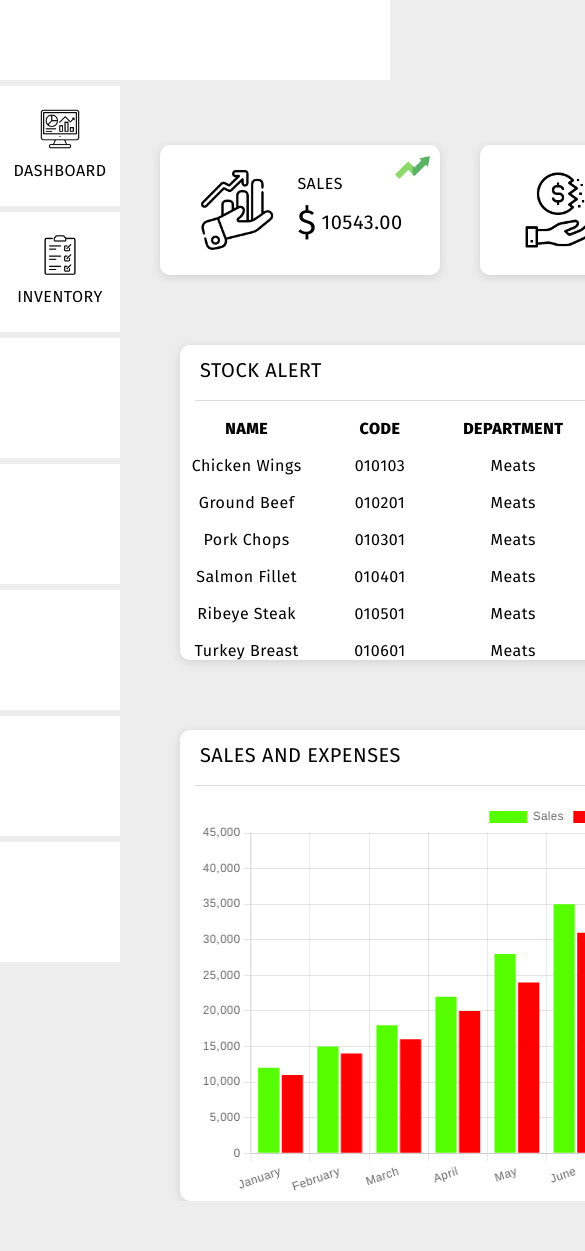
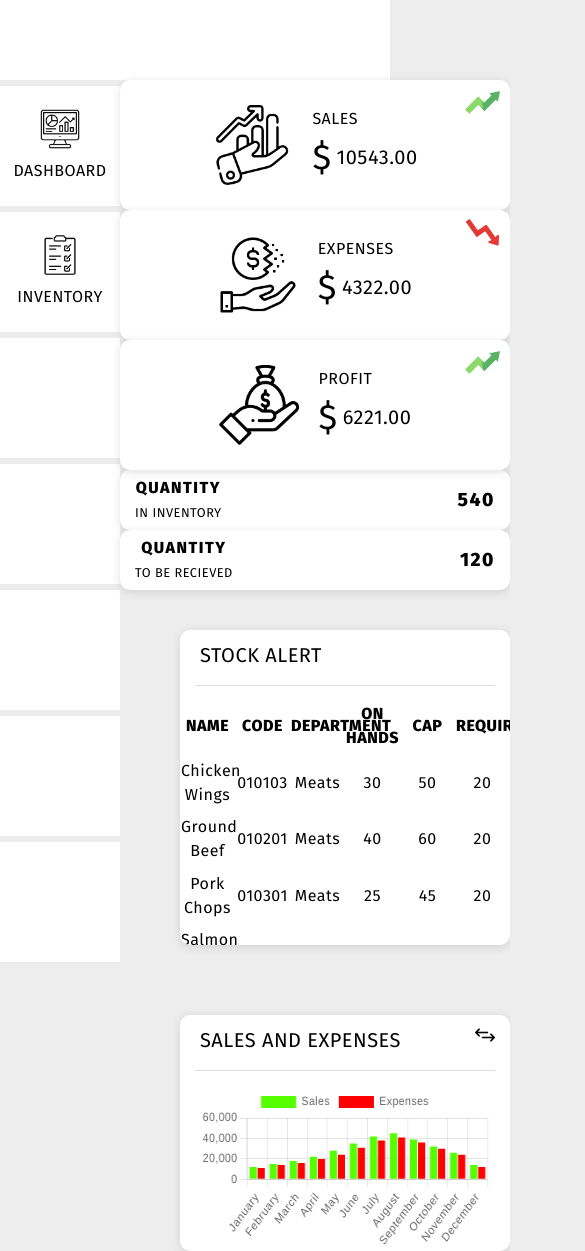
Before and after one commit to navrajkaler996/PrimeInventoryPro, a React (Vite) app in the folder client/: page / in a window 390 px wide. Shown: the top 1251 px of the page, 585 px wide, since content can reach past the window. Before the commit the page ends 1201 px from the top, so only its background shows below. Built offline with nearby package versions, Linux system fonts and the light colour scheme.

Commit message:
responsive for desktop

```diff
--- a/client/index.html
+++ b/client/index.html
@@ -11,11 +11,15 @@
 
     <style>
 
+      html {
+        font-size: 62.5%;
+      }
      body {
       background-color: #EDEDED;
       font-family: 'Fira Sans', sans-serif;
       text-transform: uppercase;
       letter-spacing: .5px;
+      font-size: 1.6rem;
      }
     </style>
   </head>
--- a/client/src/App.tsx
+++ b/client/src/App.tsx
@@ -26,13 +26,13 @@ function App() {
   };
 
   return (
-    <>
+    <div className="max-w-full">
       <Header />
       <div id="content" className="flex flex-row w-[100%]">
         <NavigationMenu navigate={navigate} />
         {switchView()}
       </div>
-    </>
+    </div>
   );
 }
 
--- a/client/src/components/NavigationMenu.tsx
+++ b/client/src/components/NavigationMenu.tsx
@@ -4,45 +4,33 @@ import Inventory from "../assets/inventory.png";
 //Prop interface for NavigationMenuProps
 type NavigationMenuProps = {
   navigate: Function;
-}
+};
 
 //NavigationMenu, react functional component, that accepts 'navigate' function which switchs the view on the home.
-const NavigationMenu:React.FC<NavigationMenuProps> = ({navigate}) => {
-
-    return <div className="flex flex-col">
+const NavigationMenu: React.FC<NavigationMenuProps> = ({ navigate }) => {
+  return (
+    <div className="flex flex-col">
       <div
         id="dashboard"
-          className="flex flex-col justify-center items-center w-120 h-120 bg-white mt-[6px] cursor-pointer hover:bg-primary"
-          onClick={(e) => navigate(e?.currentTarget?.id)}
-          >
-
-            <img src={Dashboard} className="w-[40px] h-40[px]" />
-            <p className="mt-[10px]">Dashboard</p>
+        className="flex flex-col justify-center items-center w-120 h-120 bg-white mt-[.6rem] cursor-pointer hover:bg-primary"
+        onClick={(e) => navigate(e?.currentTarget?.id)}>
+        <img src={Dashboard} className="w-[4rem] h-[4rem]" />
+        <p className="mt-[1rem]">Dashboard</p>
       </div>
       <div
         id="inventory"
-          className="flex flex-col justify-center items-center w-120 h-120 bg-white mt-[6px] cursor-pointer hover:bg-primary"
-          onClick={(e) => navigate(e?.currentTarget?.id)}
-          >
-            <img src={Inventory} className="w-[40px] h-40[px]" />
-            <p className="mt-[10px]">Inventory</p>
+        className="flex flex-col justify-center items-center w-120 h-120 bg-white mt-[.6rem] cursor-pointer hover:bg-primary"
+        onClick={(e) => navigate(e?.currentTarget?.id)}>
+        <img src={Inventory} className="w-[4rem] h-[4rem]" />
+        <p className="mt-[1rem]">Inventory</p>
       </div>
-        <div className="w-120 h-120 bg-white mt-[6px]">
-
+      <div className="w-120 h-120 bg-white mt-[.6rem]"></div>
+      <div className="w-120 h-120 bg-white mt-[.6rem]"></div>
+      <div className="w-120 h-120 bg-white mt-[.6rem]"></div>
+      <div className="w-120 h-120 bg-white mt-[.6rem]"></div>
+      <div className="w-120 h-120 bg-white mt-[.6rem]"></div>
     </div>
-        <div className="w-120 h-120 bg-white mt-[6px]">
-
-        </div>
-        <div className="w-120 h-120 bg-white mt-[6px]">
-
-        </div>
-        <div className="w-120 h-120 bg-white mt-[6px]">
-
-        </div>
-        <div className="w-120 h-120 bg-white mt-[6px]">
-
-        </div>
-    </div>
-}
+  );
+};
 
 export default NavigationMenu;
--- a/client/src/pages/Dashboard/components/Calculations.tsx
+++ b/client/src/pages/Dashboard/components/Calculations.tsx
@@ -14,26 +14,30 @@ const Calculations: React.FC = () => {
   };
 
   return (
-    <div className="flex" id="dashboard__calculations">
+    <div
+      className="grid grid-rows-1 md:grid-cols-[2fr,1fr]"
+      id="dashboard__calculations">
+      <div className="grid lg:grid-rows-1 md:grid-rows-3 lg:grid-cols-3 md:grid-cols-1 gap-x-[5rem] sm:justify-center">
         {calculations?.map((item) => {
           return (
-          <div className="flex justify-center items-center relative w-[280px] h-[130px] bg-white ml-[40px] mt-[65px] rounded-custom shadow-custom">
-            <img src={getImage(item.type)} className="w-[80px] h-[80px]" />
-            <div className="flex flex-col ml-[20px]">
+            <div className="max-w-full flex justify-center items-center relative lg:w-[28rem] md:w-[30rem] sm:w-[28rem] h-[13rem] bg-white lg:ml-[4rem] md:ml-[auto] md:mr-[auto] lg:mt-[6.5rem] md:mt-[5rem] sm:mt-[4rem] rounded-custom shadow-custom">
+              <img src={getImage(item.type)} className="w-[8rem] h-[8rem]" />
+              <div className="flex flex-col ml-[2rem]">
                 <p>{item.type}</p>
-              <p className="flex items-center text-[20px]">
+                <p className="flex items-center text-[2rem]">
                   {" "}
-                <span className="text-[35px] mr-[5px]">$</span>
+                  <span className="text-[3.5rem] mr-[.5rem]">$</span>
                   {item.value}
                 </p>
               </div>
               <img
                 src={item.trend === "Increase" ? Increase : Decrease}
-              className="absolute top-[5px] right-[10px] w-[35px]"
+                className="absolute top-[.5rem] right-[1rem] w-[3.5rem]"
               />
             </div>
           );
         })}
+      </div>
 
       <InventorySummary />
     </div>
--- a/client/src/pages/Dashboard/components/Chart.tsx
+++ b/client/src/pages/Dashboard/components/Chart.tsx
@@ -27,12 +27,12 @@ export const Chart: React.FC = () => {
 
   return (
     <div id="dashboard__charts">
-      <div className="w-[800px] h-auto bg-white mt-[70px] ml-[60px] rounded-custom shadow-custom">
+      <div className="max-w-[80rem] h-auto bg-white mt-[7rem] ml-[6rem] rounded-custom shadow-custom">
         <div className="flex justify-between items-center ">
-          <h1 className="ml-[20px] pt-[10px] text-[20px]">{displayValue}</h1>
+          <h1 className="ml-[2rem] pt-[1rem] text-[2rem]">{displayValue}</h1>
           <img
             src={Switch}
-            className="w-[20px] mr-[15px] cursor-pointer transition-all ease-in-out duration-100 hover:scale-[1.5]"
+            className="w-[2rem] mr-[1.5rem] cursor-pointer transition-all ease-in-out duration-100 hover:scale-[1.5]"
             onClick={() =>
               setDisplayValue((prev) =>
                 prev === CHART_HEADINGS.SALES_AND_EXPENSES
@@ -42,10 +42,10 @@ export const Chart: React.FC = () => {
             }
           />
         </div>
-        <hr className="m-[15px] text-gray" />
-        <div>
+        <hr className="m-[1.5rem] text-gray" />
+        <div className="flex justify-center">
           <Bar
-            style={{ padding: "0px 20px" }}
+            style={{ padding: "0 2rem" }}
             data={
               displayValue === CHART_HEADINGS.SALES_AND_EXPENSES
                 ? chartSalesAndExpensesData
--- a/client/src/pages/Dashboard/components/InventorySummary.tsx
+++ b/client/src/pages/Dashboard/components/InventorySummary.tsx
@@ -2,8 +2,8 @@ const InventorySummary: React.FC = () => {
   return (
     <div
       id="dashboard__inventory-summary"
-      className="flex flex-col justify-around mt-[30px] mb-[-30px] ml-[50px]">
-      <div className="flex justify-between items-center w-[270px] h-[60px] pl-[15px] pr-[15px] bg-white rounded-custom shadow-custom">
+      className="flex flex-col lg:justify-around md:justify-start sm:items-center lg:mt-[3rem] md:mt-[6.5rem] mb-[-3rem] lg:ml-[12rem] md:ml-[0rem]">
+      <div className="flex justify-between items-center max-w-full lg:w-[27rem] md:w-[25rem] sm:w-[35rem] h-[6rem] pl-[1.5rem] pr-[1.5rem] md:mt-[0] sm:mt-[5rem] bg-white rounded-custom shadow-custom">
         <p className="text-center">
           <span className="tracking-[1.5px]">
             <strong>Quantity </strong>
@@ -12,7 +12,7 @@ const InventorySummary: React.FC = () => {
         </p>
         <p className="text-[1.2em] font-bold tracking-[1.5px]">540</p>
       </div>
-      <div className="flex justify-between items-center w-[270px] h-[60px] pl-[15px] pr-[15px] bg-white rounded-custom shadow-custom">
+      <div className="flex justify-between items-center max-w-full lg:w-[27rem] md:w-[25rem] sm:w-[35rem] h-[6rem] pl-[1.5rem] pr-[1.5rem] lg:mt-0 md:mt-[6.5rem] sm:mt-[5rem] bg-white rounded-custom shadow-custom">
         <p className="text-center">
           <span className="tracking-[1.5px]">
             <strong>Quantity </strong>
--- a/client/src/pages/Dashboard/components/StockAlert.tsx
+++ b/client/src/pages/Dashboard/components/StockAlert.tsx
@@ -6,9 +6,9 @@ const StockAlerts: React.FC = () => {
 
   return (
     <div id="dashboard__stockalerts">
-      <div className="w-[800px] h-[315px] bg-white mt-[70px] ml-[60px] rounded-custom shadow-custom overflow-auto">
-        <h1 className="ml-[20px] pt-[10px] text-[20px]">Stock alert</h1>
-        <hr className="m-[15px] text-gray" />
+      <div className=" max-w-[80rem] h-[31.5rem] bg-white mt-[7rem] ml-[6rem] rounded-custom shadow-custom overflow-auto">
+        <h1 className="ml-[2rem] pt-[1rem] text-[2rem]">Stock alert</h1>
+        <hr className="m-[1.5rem] text-gray" />
         <div>
           <table className="table-fixed w-[100%] border-seperate border-spacing-y-3">
             <thead className="sticky top-0 bg-white">
@@ -21,7 +21,7 @@ const StockAlerts: React.FC = () => {
             <tbody className="text-center capitalize">
               {stockAlert?.map((alert) => {
                 return (
-                  <tr className="mt-[40px]">
+                  <tr className="mt-[4rem]">
                     <td className="pt-3">{alert.itemName}</td>
                     <td className="pt-3">{alert.code}</td>
                     <td className="pt-3">{alert.department}</td>
--- a/client/src/pages/Dashboard/index.tsx
+++ b/client/src/pages/Dashboard/index.tsx
@@ -2,15 +2,14 @@ import Calculations from "./components/Calculations";
 import Chart from "./components/Chart";
 import StockAlerts from "./components/StockAlert";
 
-const Dashboard:React.FC = () => {
-
-    return <div id="dashboard-container" >
-        <Calculations />
-        <StockAlerts />
-        <Chart />
+const Dashboard: React.FC = () => {
+  return (
+    <div id="dashboard-container" className="max-w-full">
+      <Calculations />
+      <StockAlerts />
+      <Chart />
     </div>
-
-
-}
+  );
+};
 
 export default Dashboard;
--- a/client/tailwind.config.js
+++ b/client/tailwind.config.js
@@ -12,15 +12,15 @@ export default {
     },
 
     borderRadius: {
-      custom: "10px",
+      custom: "1rem",
     },
     extend: {
       height: {
-        80: "80px",
-        120: "120px",
+        80: "8rem",
+        120: "12rem",
       },
       width: {
-        120: "120px",
+        120: "12rem",
       },
       boxShadow: {
         custom: "rgba(99, 99, 99, 0.2) 0px 2px 8px 0px",
```
Lines whose indentation alone changed are shown as unchanged.
